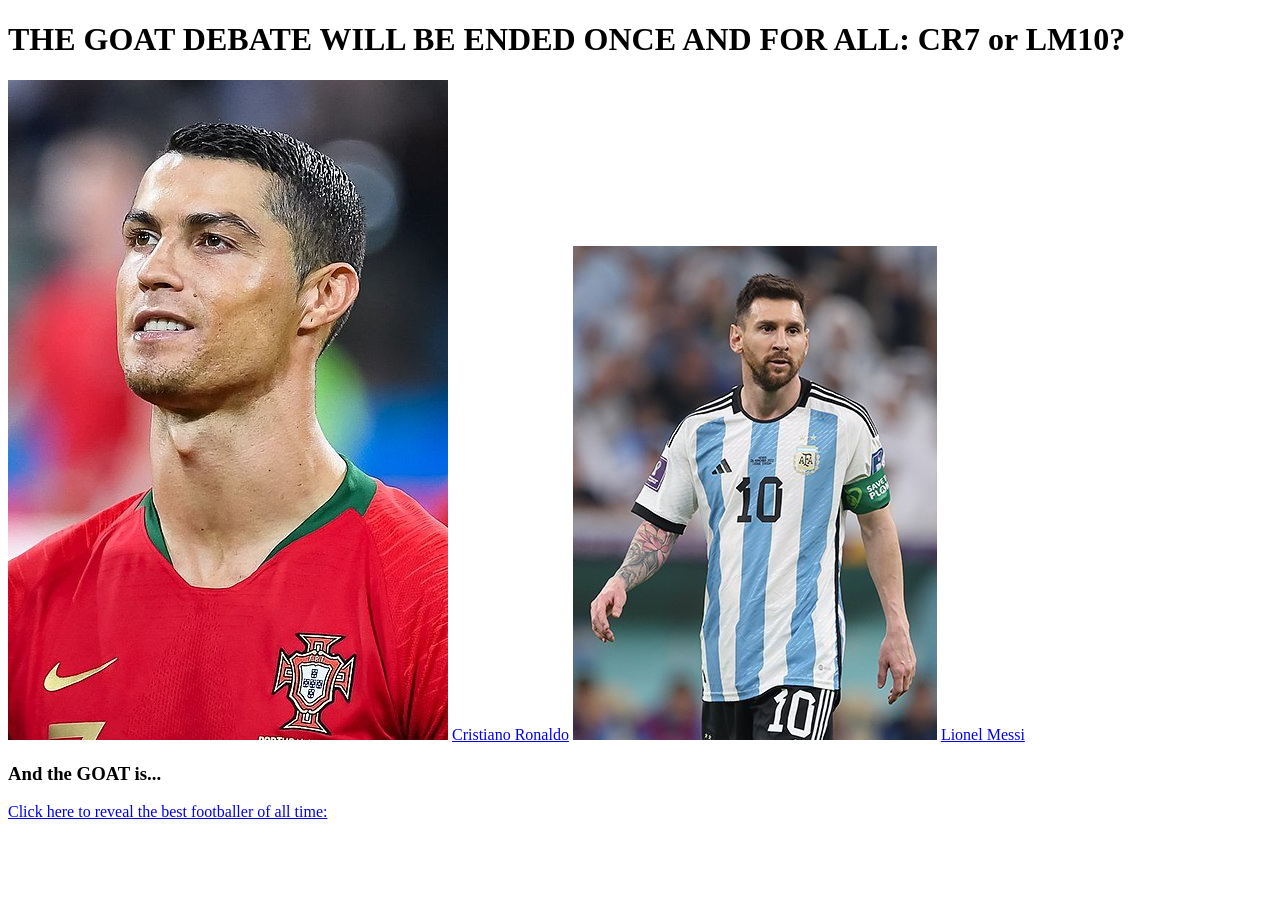
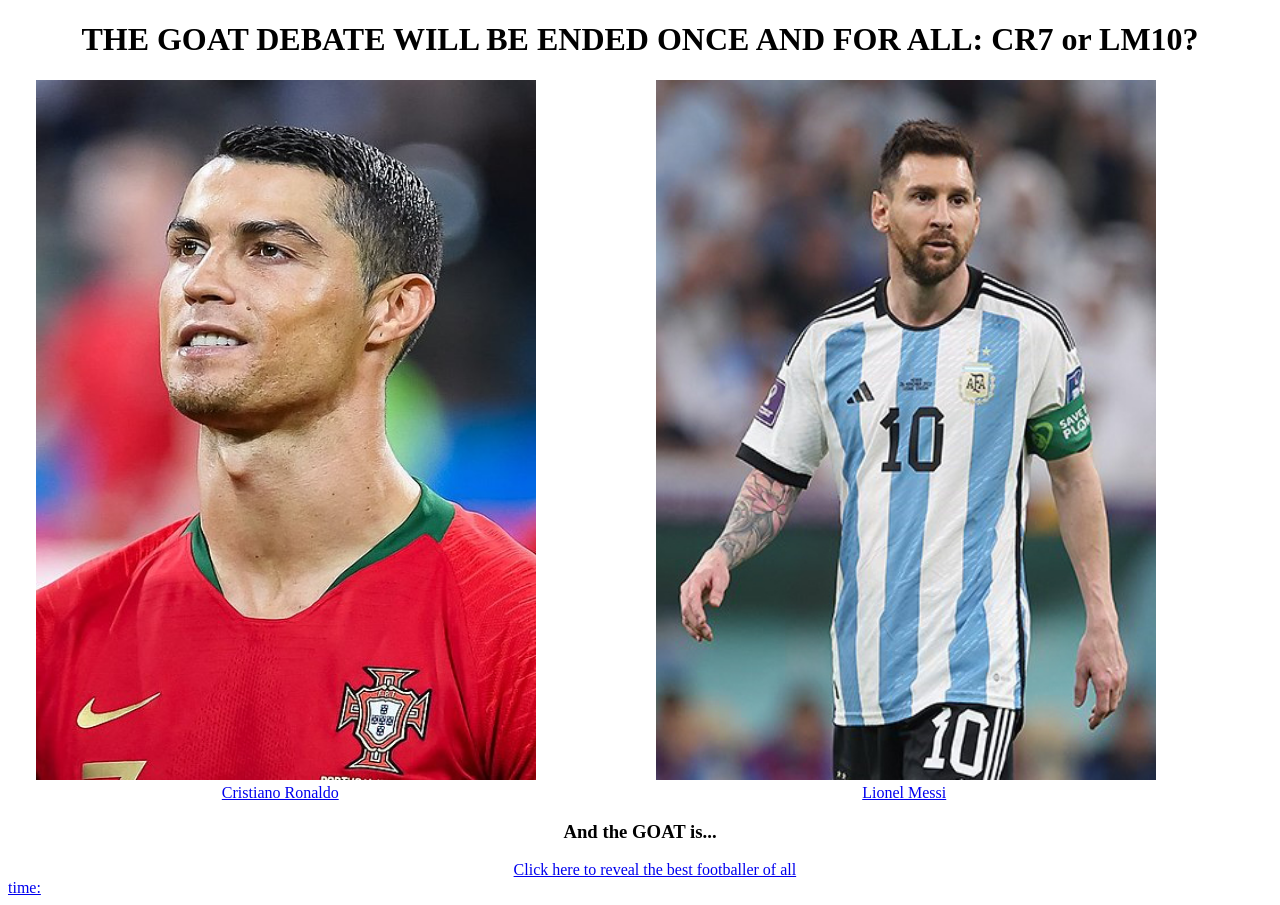
Before and after one commit to ediprekpalaj/webdev-assignment1, a plain HTML site: page index.html in a window 1280 px wide. Before the commit the page ends 829 px from the top, so only its background shows below. Drawn offline with Linux system fonts and the light colour scheme.

Commit message:
Finish css of the main page and start css of the other 3 pages also add divs to the main page to make css simpler.

```diff
--- /dev/null
+++ b/assets/css/styles.css
@@ -0,0 +1,31 @@
+h1 {
+    text-align: center;
+}
+
+h3 {
+    text-align: center;
+}
+
+.images {
+    display: flex;
+    justify-content: center;
+    align-items: center;
+}
+
+img {
+    height: 700px;
+    width: 500px;
+    display: center;
+}
+
+.ronaldo a {
+    margin: 0% 30% 30% 30%;
+}
+
+.messi a {
+    margin: 0% 35% 35% 35%;
+}
+
+.ending a {
+    margin: 0% 40% 40% 40%;
+}
--- a/index.html
+++ b/index.html
@@ -2,16 +2,25 @@
 <html lang="en">
     <head>
         <meta charset="UTF-8">
+        <link rel="stylesheet" href="assets/css/styles.css">
         <title>Ronaldo or Messi?</title>
     </head>
 
     <h1>
         THE GOAT DEBATE WILL BE ENDED ONCE AND FOR ALL: CR7 or LM10?
     </h1>
+    <div class="images">
+        <div class="ronaldo">
             <img src="assets/img/ronaldo_main.jpeg" alt="Cristiano Ronaldo"/>
             <a href="ronaldo.html">Cristiano Ronaldo</a>
+        </div>
+        <div class="messi">
             <img src="assets/img/messi_main.jpeg" alt="Lionel Messi"/>
             <a href="messi.html">Lionel Messi</a>
+        </div>
+    </div>
+    <div class="ending">
         <h3>And the GOAT is...</h3>
         <a href="ending.html">Click here to reveal the best footballer of all time:</a>
+    </div>
 </html>
```
Also changed, not shown: assets/css/styles_ending.css (added), assets/css/styles_messi.css (added), assets/css/styles_ronaldo.css (added), 1 other file. Lines whose indentation alone changed are shown as unchanged.
